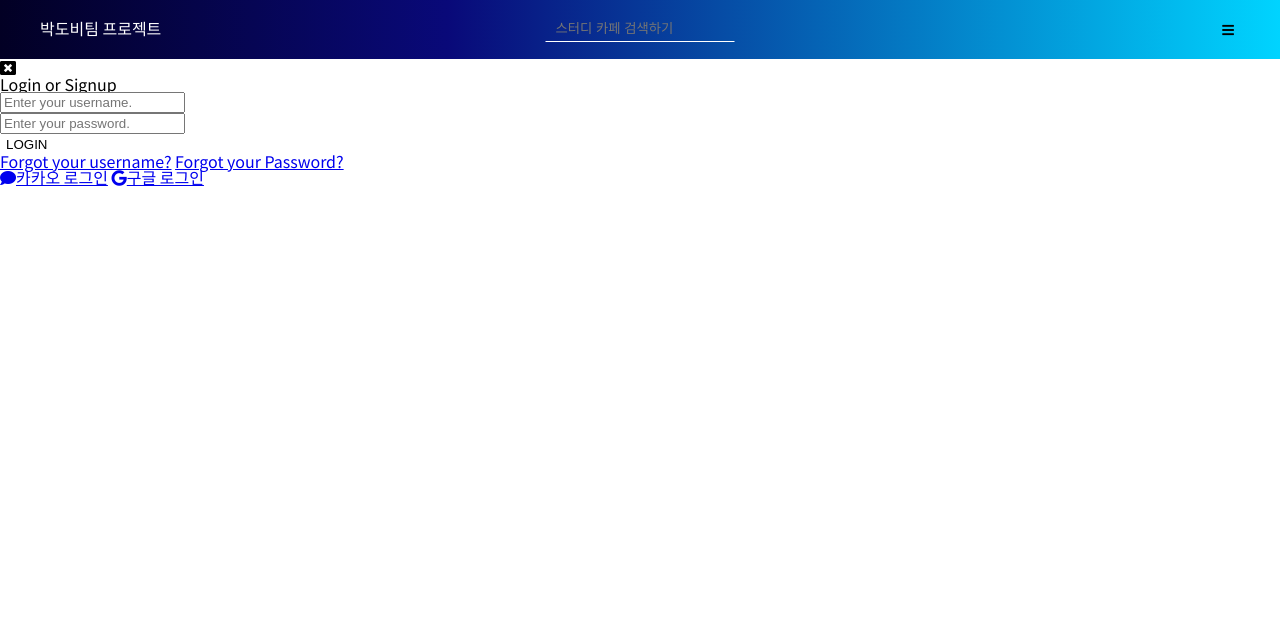
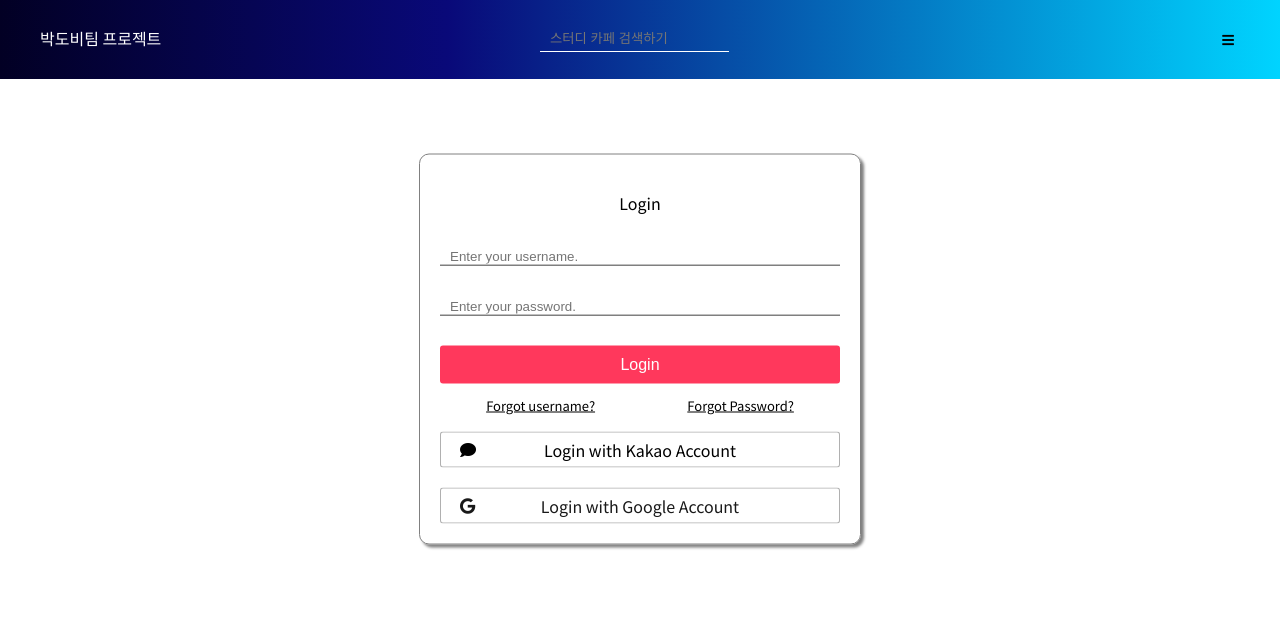
Before and after one commit to FC-2021-FinalProject/Final-Project, a Django app: page /login/ in a window 1280 px wide. Shown: the top 618 px of the page. Run offline with Django 3.2, Linux system fonts and the light colour scheme; some libraries are stand-ins or nearby versions.

Commit message:
feat: login page style and layout

```diff
--- a/studycafe/static/style.css
+++ b/studycafe/static/style.css
@@ -72,7 +72,7 @@ h1 {
     display: flex;
     justify-content: space-between;
     flex-direction: row;
-    padding: 0 20px;
+    padding: 10px 20px;
     position: relative;
 }
 .header-wrapper ul {
@@ -83,6 +83,7 @@ h1 {
     position: absolute;
     top: 50%;
     left: 50%;
+    width: 200px;
     transform: translate(-50%, -50%);
 }
 .search-form input {
@@ -168,10 +169,106 @@ h1 {
 }
 
 /* ----------------- login.html -------------------- */
-/* .popup-modal__close {
+.login-page-wrapper {
+    max-width: 1200px;
+    margin: 0 auto;
+    padding: 20px;
+    position: relative;
+    height: 500px;
+}
+.login-form-container {
+    margin: 0 auto;
     position: absolute;
-    right: -5px;
-    top: -5px;
-    cursor: pointer;
-    padding: 10px;
-} */
+    top: 50%;
+    left: 50%;
+    transform: translate(-50%, -50%);
+    border: 1px solid gray;
+    border-radius: 10px;
+    padding: 20px;
+    display: flex;
+    flex-direction: column;
+    align-items: center;
+    width: 400px;
+    box-shadow: 3px 3px 3px gray;
+}
+.login-form-header {
+    margin: 20px 0;
+}
+.login-form {
+    display: flex;
+    flex-direction: column;
+    align-items: center;
+    width: 100%;
+}
+.form-control {
+    margin: 15px 0;
+    border-bottom: 1px solid black;
+    width: 100%;
+}
+.login-items {
+    box-sizing: border-box;
+    border: none;
+    outline: none;
+    padding-left: 10px;
+    width: 100%;
+}
+.login-submit-button{
+    background-color: #ff385c;
+    box-sizing: border-box;
+    text-decoration: none;
+    color: #fff;
+    font-size: medium;
+    border-radius: 3px;
+    padding: 10px 5px;
+    width: 100%;
+    text-align: center;
+    margin-top: 15px;
+}
+.idpw-search-container{
+    width: 100%;
+    margin-top: 15px;
+    display: flex;
+    justify-content: space-around;
+}
+.idpw-search-container a{
+    font-size: small;
+    color: #000;
+}
+.social-login-container {
+    display: flex;
+    flex-direction: column;
+    align-items: center;
+    width: 100%;
+    margin-top: 20px;
+    position: relative;
+}
+.social-login-wrapper:nth-child(1){
+    /* background-color: #fee500; */
+    box-sizing: border-box;
+    text-decoration: none;
+    color: #000;
+    border-radius: 3px;
+    padding: 10px 5px;
+    width: 100%;
+    text-align: center;
+    box-shadow: rgb(176, 176, 176) 0px 0px 0px 1px inset;
+}
+.social-login-wrapper:nth-child(2){
+    /* background-color: skyblue; */
+    box-sizing: border-box;
+    text-decoration: none;
+    color: #191919;
+    border-radius: 3px;
+    padding: 10px 5px;
+    width: 100%;
+    margin-top: 20px;
+    text-align: center;
+    box-shadow: rgb(176, 176, 176) 0px 0px 0px 1px inset;
+}
+.social-login-wrapper:hover{
+    box-shadow: rgb(0, 0, 0) 0px 0px 0px 1px inset;
+}
+.fa-comment, .fa-google {
+    position: absolute;
+    left: 20px;
+}
--- a/studycafe/templates/login.html
+++ b/studycafe/templates/login.html
@@ -9,39 +9,44 @@
 
 {% block content %}
 {% include 'header-nav.html' %}
-<section class="container">
-    <!-- 모달창 뒷배경 modal window background body overlay -->
-    <div class="body-blackout"></div>
-    <!-- 모달창 컨텐츠 (로그인양식과 회원가입링크) -->
-    <section class="auth-popup">
-        <i class="fas fa-window-close popup-modal__close"></i>
-        <h2 class="auth-popup-header">Login or Signup</h2>
-            <form class="auth-form" action="{% url 'login' %}" method="POST" novalidate>
+<section class="login-page-container">
+    <section class="login-page-wrapper">
+        <section class="login-form-container">
+            <!-- <i class="fas fa-window-close popup-modal__close"></i> -->
+            <h2 class="login-form-header">Login</h2>
+            <form class="login-form" action="{% url 'login' %}" method="POST">
                 {% csrf_token %}
                 <div class="form-control">
                     <label class="visually-hidden" for="login-name">username</label>
-                    <input class="auth-items auth-items-username" type="text" id="login-name" name="login-name" placeholder="Enter your username.">
+                    <input class="login-items" type="text" id="login-name" name="login-name" placeholder="Enter your username.">
                     {% if error.state %}
                     <small>{{ error.msg }}</small>
                     {% endif %}
                 </div>
                 <div class="form-control">
                     <label class="visually-hidden" for="login-password">password</label>
-                    <input class="auth-items auth-items-password" type="password" id="login-password" name="login-password" placeholder="Enter your password.">
+                    <input class="login-items" type="password" id="login-password" name="login-password" placeholder="Enter your password.">
                     {% if error.state %}
                     <small>{{ error.msg }}</small>
                     {% endif %}
                 </div>
-                <button type="submit">LOGIN</button>
+                <button class="login-submit-button" type="submit">Login</button>
             </form>
-            <div class="idpw-search-container">
-                <a href="{% url 'IdPwSearch' %}" class="id-search">Forgot your username?</a>
-                <a href="{% url 'IdPwSearch' %}" class="pw-search">Forgot your Password?</a>
-            </div>
+            <article class="idpw-search-container">
+                <a href="{% url 'IdPwSearch' %}" class="id-search">Forgot username?</a>
+                <a href="{% url 'IdPwSearch' %}" class="pw-search">Forgot Password?</a>
+            </article>
             <article class="social-login-container">
-                <a href="{% url 'kakao_login' %}"><i class="fas fa-comment mr-2"></i>카카오 로그인</a>
-                <a href="{% provider_login_url 'google' %}"><i class="fab fa-google"></i>구글 로그인</a>
+                <a href="{% url 'kakao_login' %}" class="social-login-wrapper">
+                    <i class="fas fa-comment mr-2"></i>
+                    Login with Kakao Account
+                </a>
+                <a href="{% provider_login_url 'google' %}" class="social-login-wrapper">
+                    <i class="fab fa-google"></i>
+                    Login with Google Account
+                </a>
             </article>
+        </section>
     </section>
 </section>
 {% endblock content%}
```
